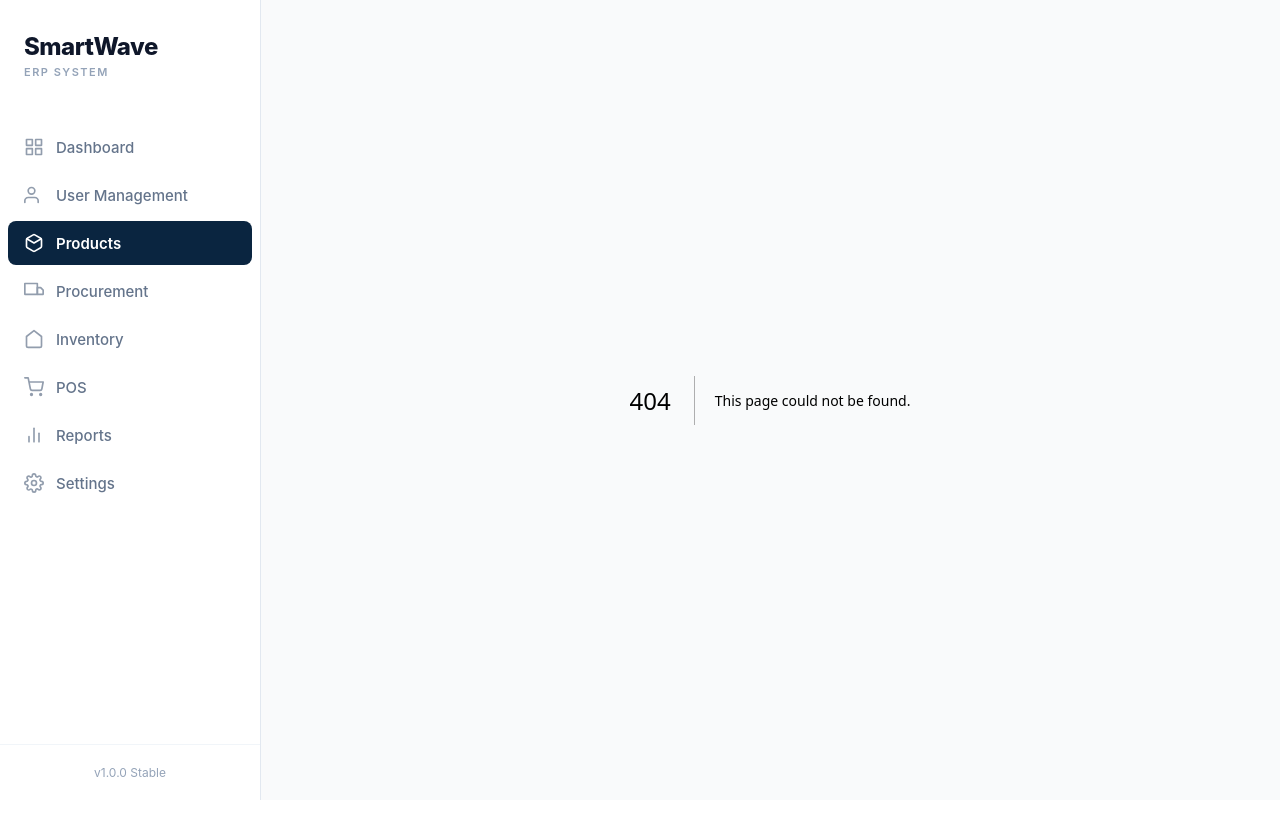
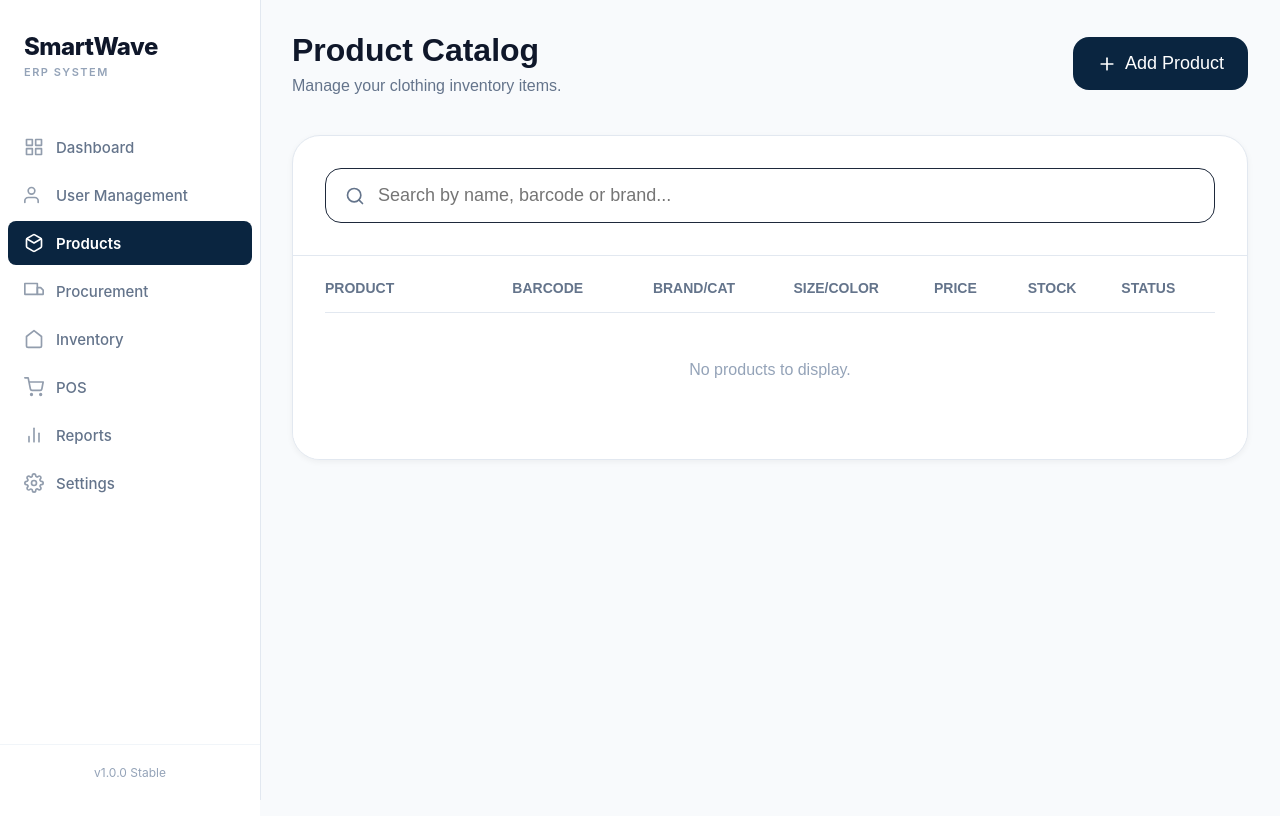
Before and after one commit to kawdoco/SmartWaveERP, a Next.js app in the folder frontend/: page /products in a window 1280 px wide. Before the commit this address had no page. Shown: the top 816 px of the page. Built offline with nearby package versions, Linux system fonts and the light colour scheme.

Commit message:
create product page

```diff
--- /dev/null
+++ b/frontend/src/app/products/page.tsx
@@ -0,0 +1,128 @@
+"use client";
+
+import React from 'react';
+import { Search, Plus } from 'lucide-react';
+
+export default function ProductCatalogPage() {
+  return (
+    <div
+      style={{
+        minHeight: "100vh",
+        backgroundColor: "#F8FAFC",
+        padding: "32px",
+        fontFamily: "Arial, sans-serif",
+      }}
+    >
+      <div
+        style={{
+          display: "flex",
+          justifyContent: "space-between",
+          alignItems: "center",
+          marginBottom: "40px",
+        }}
+      >
+        <div>
+          <h1
+            style={{
+              fontSize: "32px",
+              fontWeight: "bold",
+              color: "#0F172A",
+              margin: 0,
+            }}
+          >
+            Product Catalog
+          </h1>
+          <p
+            style={{
+              color: "#64748B",
+              fontSize: "16px",
+              marginTop: "8px",
+              marginBottom: 0,
+            }}
+          >
+            Manage your clothing inventory items.
+          </p>
+        </div>
+
+        <button
+          style={{
+            display: "flex",
+            alignItems: "center",
+            gap: "8px",
+            backgroundColor: "#0A2540",
+            color: "#FFFFFF",
+            padding: "16px 24px",
+            borderRadius: "16px",
+            border: "none",
+            fontSize: "18px",
+            cursor: "pointer",
+          }}
+        >
+          <Plus size={20} />
+          Add Product
+        </button>
+      </div>
+
+      <div
+        style={{
+          backgroundColor: "#FFFFFF",
+          border: "1px solid #E2E8F0",
+          borderRadius: "28px",
+          boxShadow: "0 2px 6px rgba(0,0,0,0.05)",
+          overflow: "hidden",
+        }}
+      >
+        <div style={{ padding: "32px", borderBottom: "1px solid #E2E8F0" }}>
+          <div style={{ position: "relative", width: "100%" }}>
+            <div style={{ position: "absolute", left: "20px", top: "50%", transform: "translateY(-50%)", color: "#64748B", display: "flex" }}>
+              <Search size={20} />
+            </div>
+            <input
+              type="text"
+              placeholder="Search by name, barcode or brand..."
+              style={{
+                width: "100%",
+                padding: "16px 20px 16px 52px",
+                fontSize: "18px",
+                borderRadius: "16px",
+                border: "1px solid #1E293B",
+                backgroundColor: "#FFFFFF",
+                color: "#1E293B",
+                outline: "none",
+                boxSizing: "border-box"
+              }}
+            />
+          </div>
+        </div>
+
+        <div style={{ padding: "0 32px 32px 32px", backgroundColor: "#FFFFFF" }}>
+          <div
+            style={{
+              display: "grid",
+              gridTemplateColumns: "2fr 1.5fr 1.5fr 1.5fr 1fr 1fr 1fr",
+              fontSize: "14px",
+              fontWeight: 600,
+              textTransform: "uppercase",
+              color: "#64748B",
+              padding: "24px 0 16px 0",
+              borderBottom: "1px solid #E2E8F0"
+            }}
+          >
+            <p style={{ margin: 0 }}>PRODUCT</p>
+            <p style={{ margin: 0 }}>BARCODE</p>
+            <p style={{ margin: 0 }}>BRAND/CAT</p>
+            <p style={{ margin: 0 }}>SIZE/COLOR</p>
+            <p style={{ margin: 0 }}>PRICE</p>
+            <p style={{ margin: 0 }}>STOCK</p>
+            <p style={{ margin: 0 }}>STATUS</p>
+          </div>
+
+          {/* Empty state or placeholders can go here */}
+          <div style={{ padding: "48px", textAlign: "center", color: "#94A3B8", fontSize: "16px" }}>
+            No products to display.
+          </div>
+        </div>
+      </div>
+    </div>
+  );
+}
```
